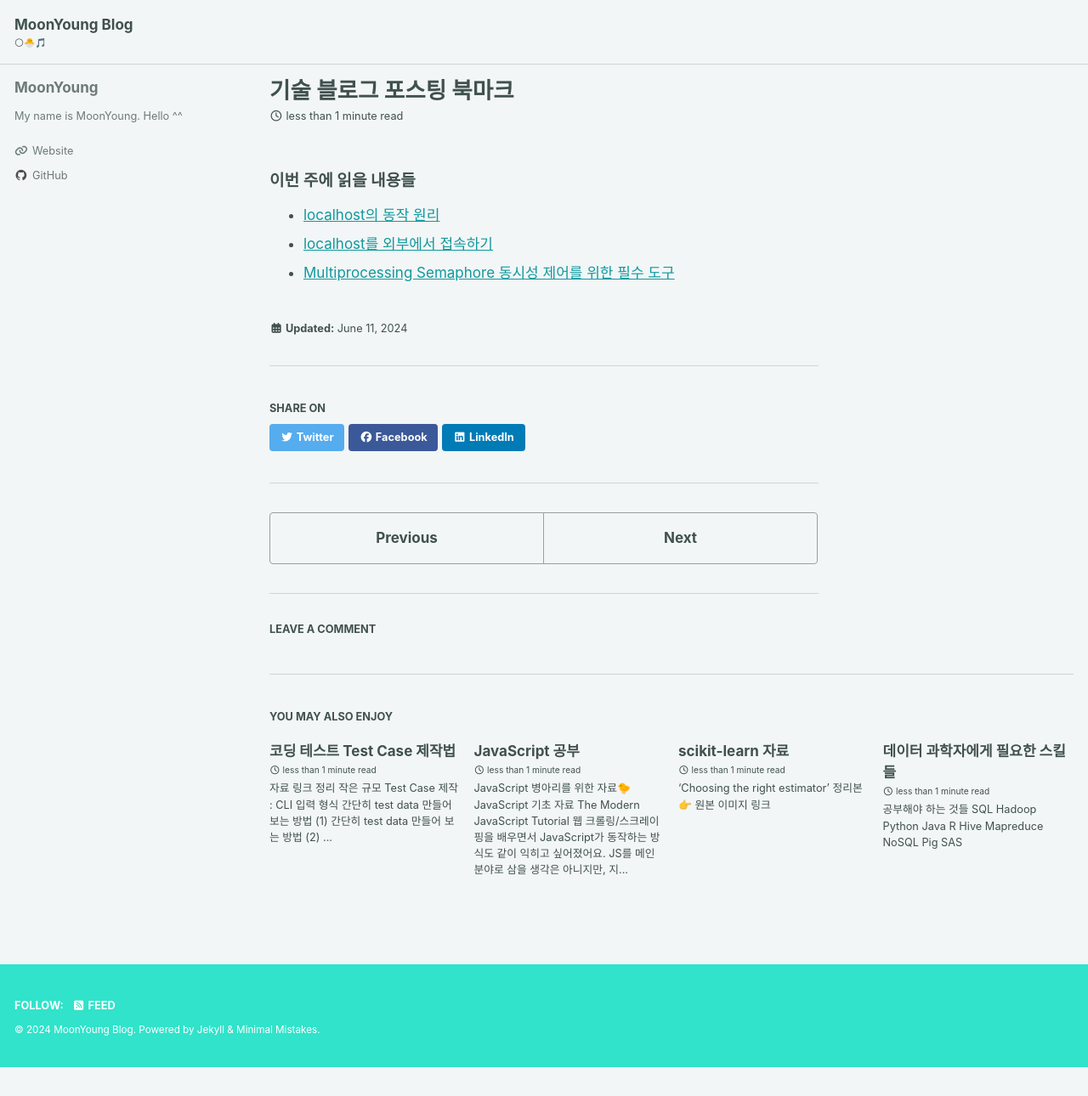
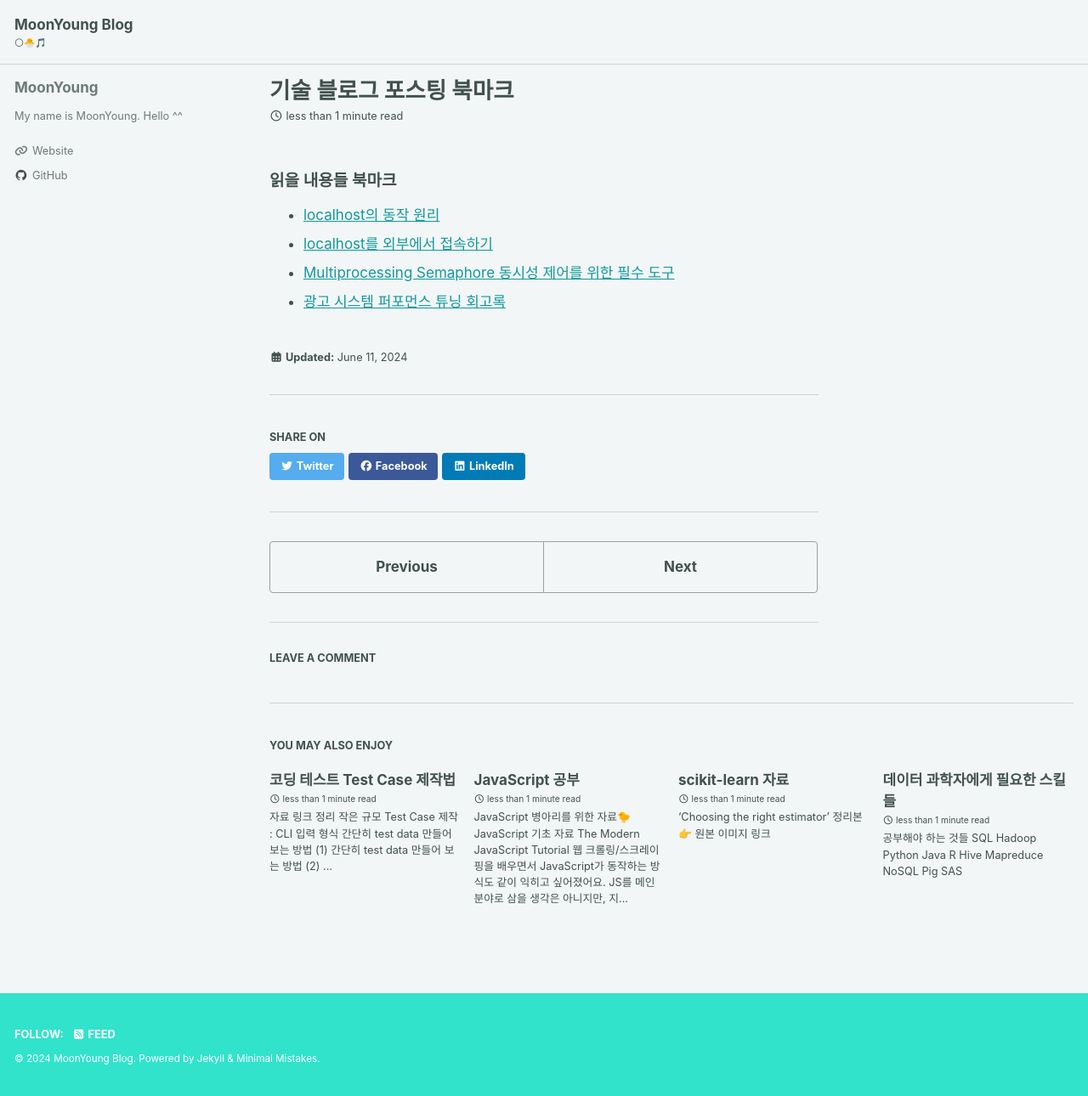
Before and after one commit to MOONisYOUNG/MOONisYOUNG.github.io, a Jekyll site: the page built from _posts/2024-06-11-blog_posts_to_be_read.md, in a window 1280 px wide. Shown: the whole page at 85% size. Built offline with Jekyll 4.4.1, drawn with Linux system fonts in a browser that asks for light colours; cached includes are drawn as plain includes; comment, search, counter and statistics services are not loaded; before the commit the page ends 1256 px from its top, so only the background shows below that.

Commit message:
Update 2024-06-11-blog_posts_to_be_read.md

```diff
--- a/_posts/2024-06-11-blog_posts_to_be_read.md
+++ b/_posts/2024-06-11-blog_posts_to_be_read.md
@@ -2,7 +2,8 @@
 layout: single
 title: 기술 블로그 포스팅 북마크
 ---
-### 이번 주에 읽을 내용들
+### 읽을 내용들 북마크
 * [localhost의 동작 원리](https://velog.io/@480/localhost-%EC%9D%98-%EB%8F%99%EC%9E%91-%EC%9B%90%EB%A6%AC)
 * [localhost를 외부에서 접속하기](https://velog.io/@480/localhost-%EB%A5%BC-%EC%99%B8%EB%B6%80%EC%97%90%EC%84%9C-%EC%A0%91%EC%86%8D%ED%95%98%EA%B8%B0?trk=feed_main-feed-card_feed-article-content)
 * [Multiprocessing Semaphore 동시성 제어를 위한 필수 도구](https://techchallengearena.substack.com/p/locking-deep-dive-1?trk=feed_main-feed-card_feed-article-content)
+* [광고 시스템 퍼포먼스 튜닝 회고록](https://techblog.yogiyo.co.kr/%EA%B4%91%EA%B3%A0-%EC%8B%9C%EC%8A%A4%ED%85%9C-%ED%8D%BC%ED%8F%AC%EB%A8%BC%EC%8A%A4-%ED%8A%9C%EB%8B%9D-%ED%9A%8C%EA%B3%A0%EB%A1%9D-a658e40842d6)
```
